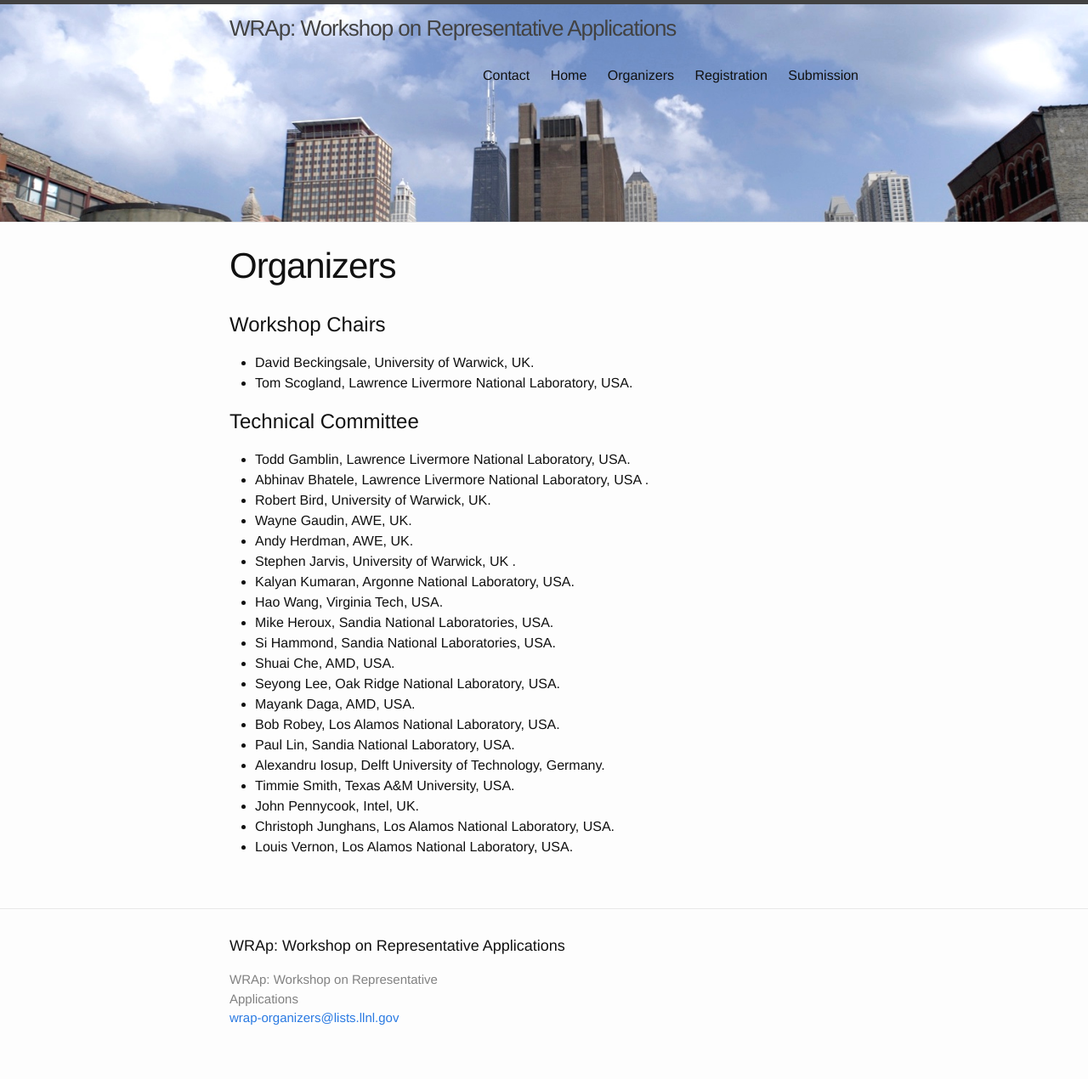
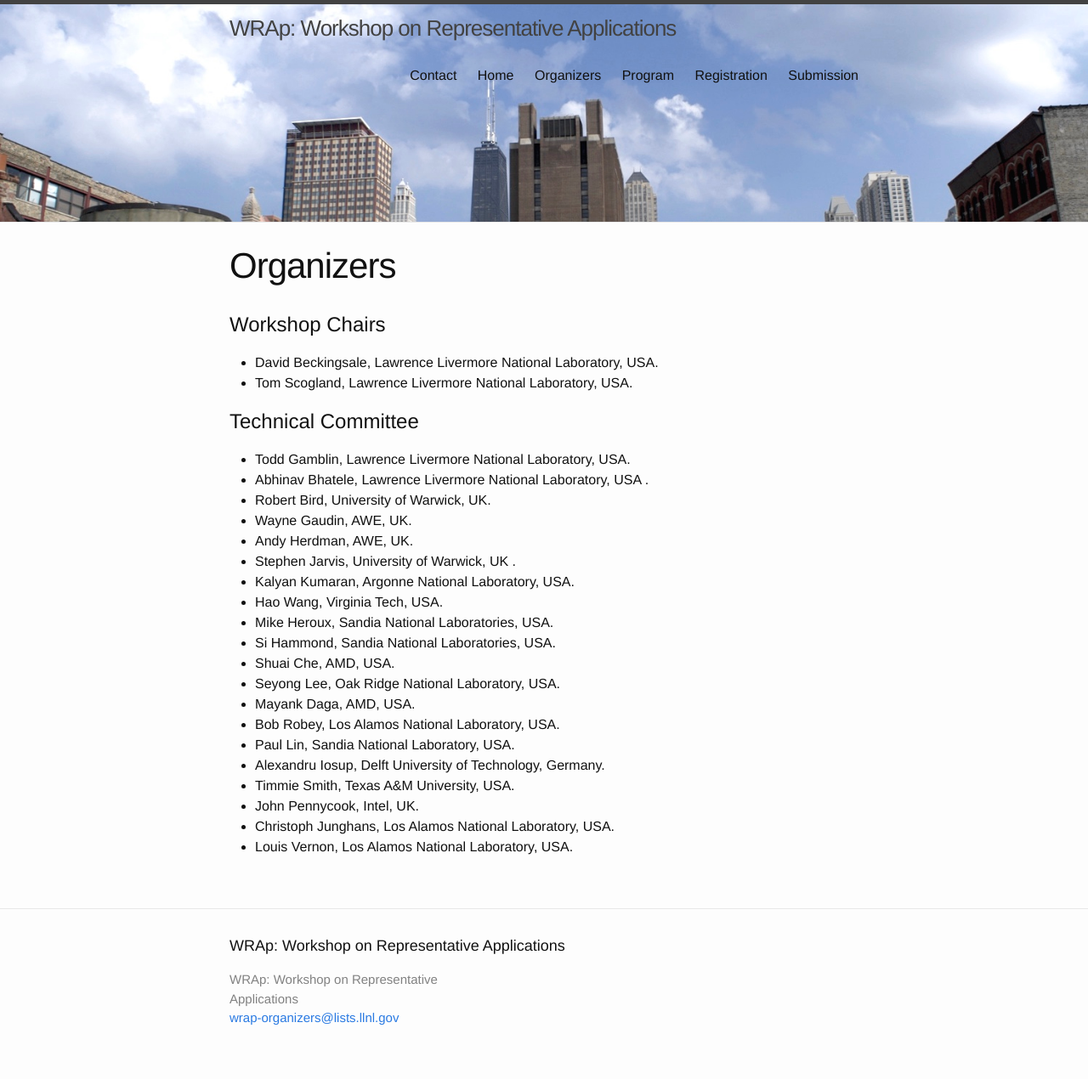
Before and after one commit to WRAP-workshop/WRAP-workshop.github.io, a Jekyll site: the page built from organizers.md, in a window 1280 px wide. Shown: the whole page at 85% size. Built offline with Jekyll 4.4.1, drawn with Linux system fonts in a browser that asks for light colours.

Commit message:
Draft program

```diff
--- a/organizers.md
+++ b/organizers.md
@@ -6,7 +6,7 @@
 
 # Workshop Chairs
 
-- David Beckingsale, University of Warwick, UK.
+- David Beckingsale, Lawrence Livermore National Laboratory, USA.
 - Tom Scogland, Lawrence Livermore National Laboratory, USA.
 
 # Technical Committee
```
Also changed, not shown: program.md (added, +22 -0 lines).
